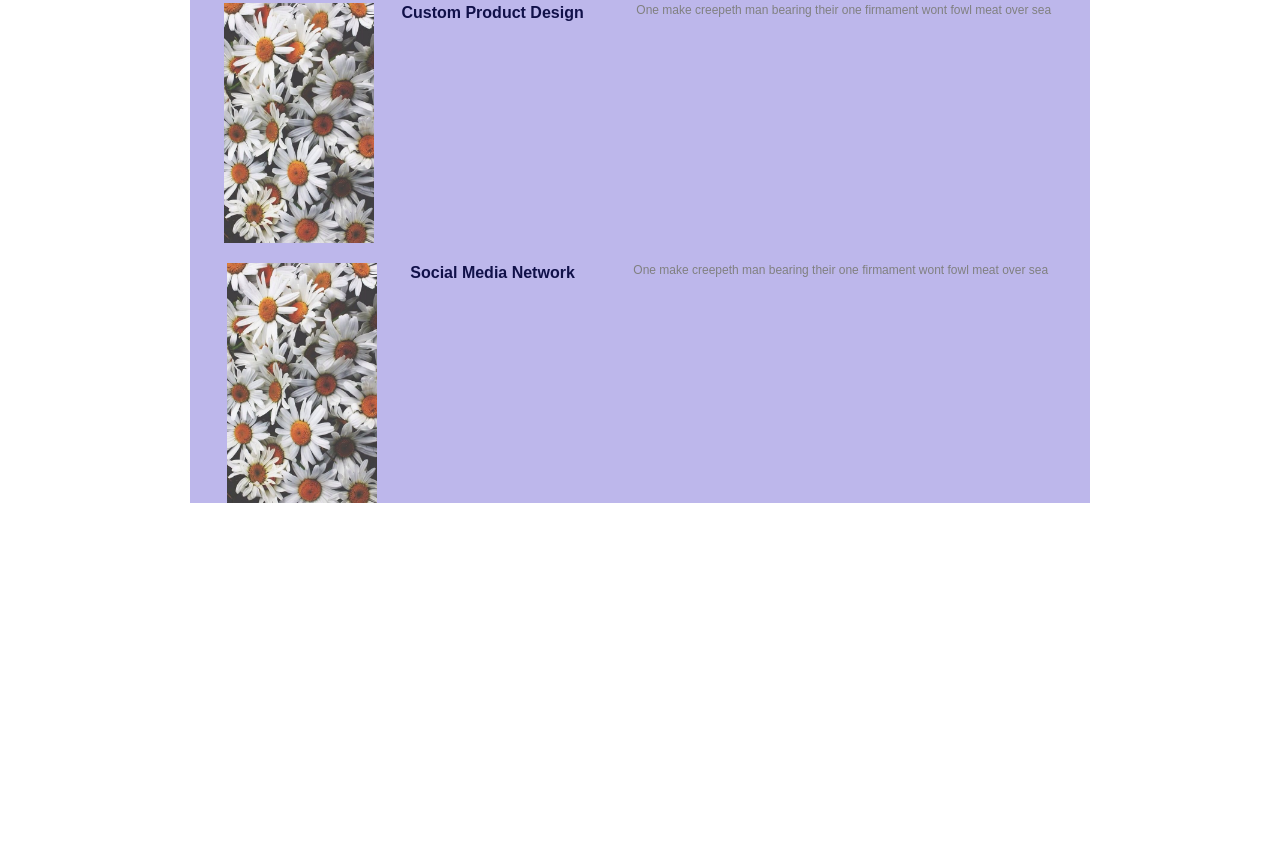
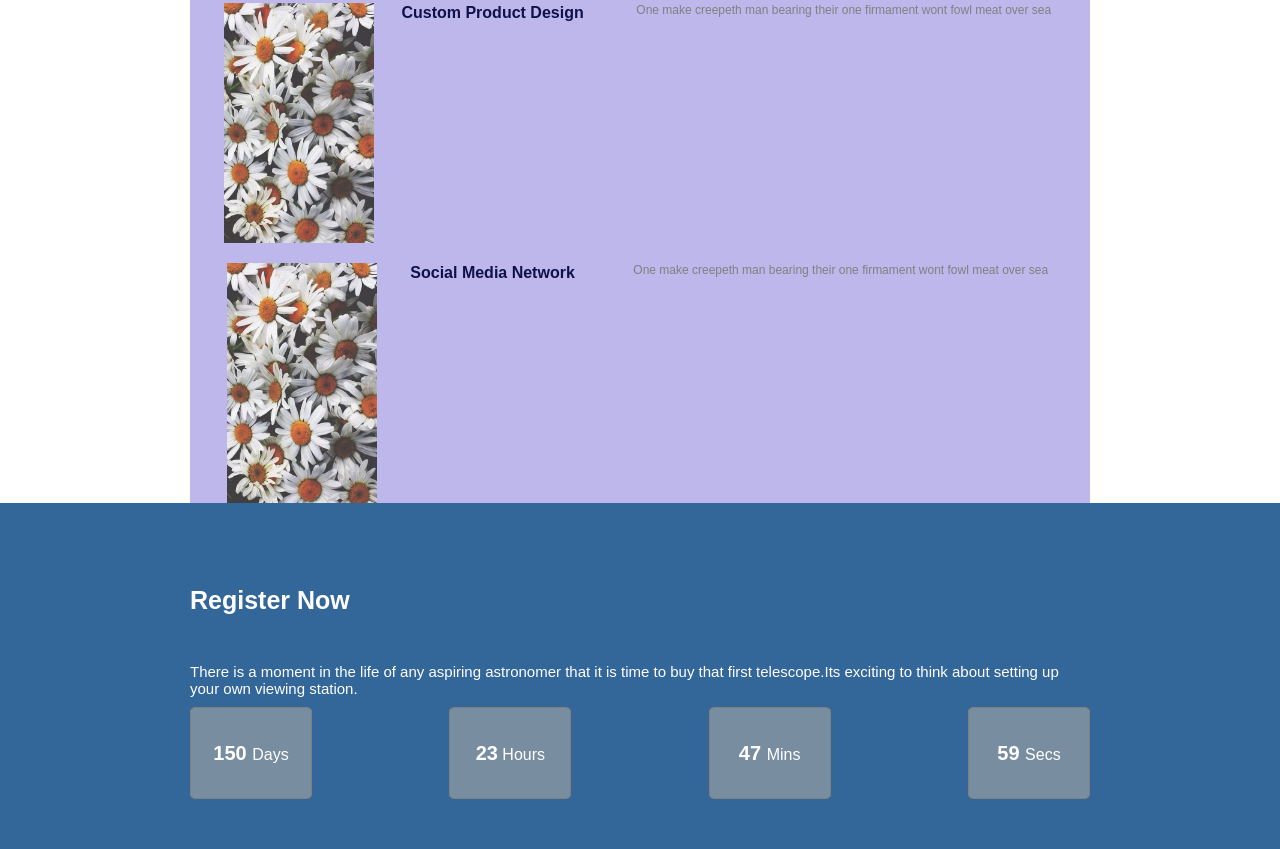
Before and after one commit to adasextagen/primeraWeb, a plain HTML site: page index.html in a window 1280 px wide. Shown: the part 1107-1956 px from the top of the page. Before the commit the page ends 1610 px from the top, so only its background shows below. Drawn offline with Linux system fonts and the light colour scheme.

Commit message:
parte blanca sin terminar, primer parte de azul

```diff
--- a/index.html
+++ b/index.html
@@ -53,7 +53,8 @@
       </div>
       <h3>Our popular courses</h3>
       <p class="inspirationalquote"><i><b>Replenish man have thing gathering lights yielding shall you</b></i></p>
-      <div class="containerdecursos container">
+
+      <div class="container">
           <div class="listaCursos">
               <img src="../primeraWeb/images/margaritas.JPG" width="240px" height="240px" class="imagen" />
             <h4>Computer Engineering</h4>
@@ -69,7 +70,28 @@
            <h4>Social Media Network</h4>
             <p class="desripcionCurso">One make creepeth man bearing their one firmament wont fowl meat over sea</p>
           </div>
+    </section>
+    <section class="primeraparteazul">
+      <div class="container">
+
+          <div class="registracion">
+              <h4 class="tituloRegistracion">Register Now</h4>
+              <p class="descripcionRegistracion">There is a moment in the life of any aspiring astronomer that it is time to buy that first telescope.Its exciting to think about setting up your own viewing station.</p>
+            </div>
+
+          <div class="tiempo">
+              <ul>
+                <li><span class="tiempo-numero"> <b>150</b> </span> Days</li>
+                <li><span class="tiempo-numero"> <b>23</b></span> Hours</li>
+                <li><span class="tiempo-numero"> <b>47</b> </span> Mins</li>
+                <li><span class="tiempo-numero"> <b>59</b> </span> Secs</li>
+              </ul>
+            </div>
+
+      </div>
+
 
     </section>
+
   </body>
 </html>
--- a/styles/styles.css
+++ b/styles/styles.css
@@ -156,26 +156,53 @@ h4 {
 
   .imagen {
     width: 150px;
-    margin-left: 20px;
-    margin-top: 20px;
+    margin: 20px 0px 0px 20px;
   }
 
+  .primeraparteazul {
+    background-color: #336699;
+    overflow: hidden;
+    padding: 50px;
+    }
 
+    .registracion {
+        display: inline-block;
+        height: 150px;
+      }
 
+      .tituloRegistracion {
+        color: white;
+        font-size: 25px;
+        float: left;
+      }
 
-   /*
-  .precio {
-    position: absolute;
-    top: 38%;
-    right: 5%;
-    background-color: #fdc632;
-    width: 20px;
-    border-radius: 50%;
-    line-height: 20px;
-    padding: 18px;
-    font-size: 20px;
-    color: #002346;
-    font-weight: bold;
+      .descripcionRegistracion {
+        font-family: Arial, Helvetica, sans-serif;
+        color: white;
+        font-size: 15px;
+        float: left;
+      }
 
-  }
-  */
+      .tiempo ul {
+        display: flex;
+        justify-content: space-between;
+        margin: 0;
+        padding: 0;
+      }
+      .tiempo li {
+        font-family: Arial, Helvetica, sans-serif;
+        margin: 0;
+        list-style: none;
+        width: 120px;
+        height: 90px;
+        border: solid grey 1px;
+        border-radius: 5%;
+        background-color: #798da0;
+        color: white;
+        text-align: center;
+        line-height: 90px;
+      }
+
+      .tiempo-numero {
+        font-size: 20px;
+        }
```
